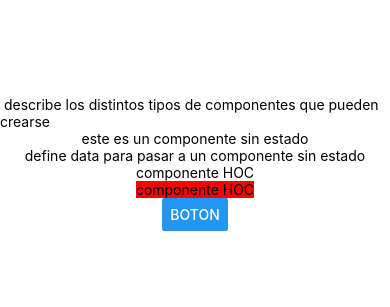
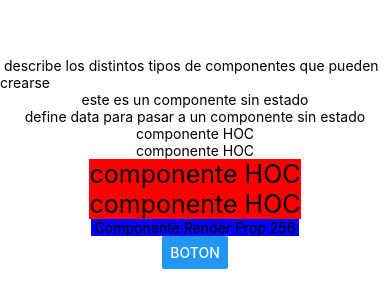
Before and after one commit to gastonrepos/reactNativeTeoric, a React Native app: screen / in a window 390 px wide. Shown: the part 259-566 px from the top of the page. Built offline with nearby package versions, Linux system fonts and the light colour scheme.

Commit message:
feat: :art: [1] add type render prop

```diff
--- a/src/screens/TypesOfComponents.js
+++ b/src/screens/TypesOfComponents.js
@@ -4,15 +4,24 @@ import { View, Text, StyleSheet, Button } from "react-native";
 import Box from '../components/StatelessComponent';
 import ContainerBox from '../components/StateComponent';
 import Hoc from '../components/Hoc';
+import RenderProp from '../components/RenderProp';
 
 
 const Box2 = (data) => {
     return(
         <View style={ {backgroundColor: 'red'} }>
-            <Text>{data.data}</Text>
+            <Text style={ {fontSize: 25 } }>{data.data}</Text>
         </View>
     );
 }
+
+const Box3 = (data) => {
+    return(
+        <View style={ {backgroundColor: 'blue'} }>
+            <Text> Componente Render Prop { data } </Text>
+        </View>
+    )
+};
 
 const componenteHocBox1 = Hoc(Box);
 const componenteHocBox2 = Hoc(Box2);
@@ -21,10 +30,19 @@ const TypesOfComponents = () => {
     return (
         <View style= { styles.center }>
             <Text> describe los distintos tipos de componentes que pueden crearse </Text>
+
             <Box data={'este es un componente sin estado'}/>
+
             <ContainerBox/>
+
+            { Hoc(Box) }
             { componenteHocBox1 }
+
+            { Hoc(Box2) }
             { componenteHocBox2 }
+
+            { RenderProp((data) =>  Box3(data)) }
+
             <Button
                 title='boton'
                 onPress={ () => {} }
```
